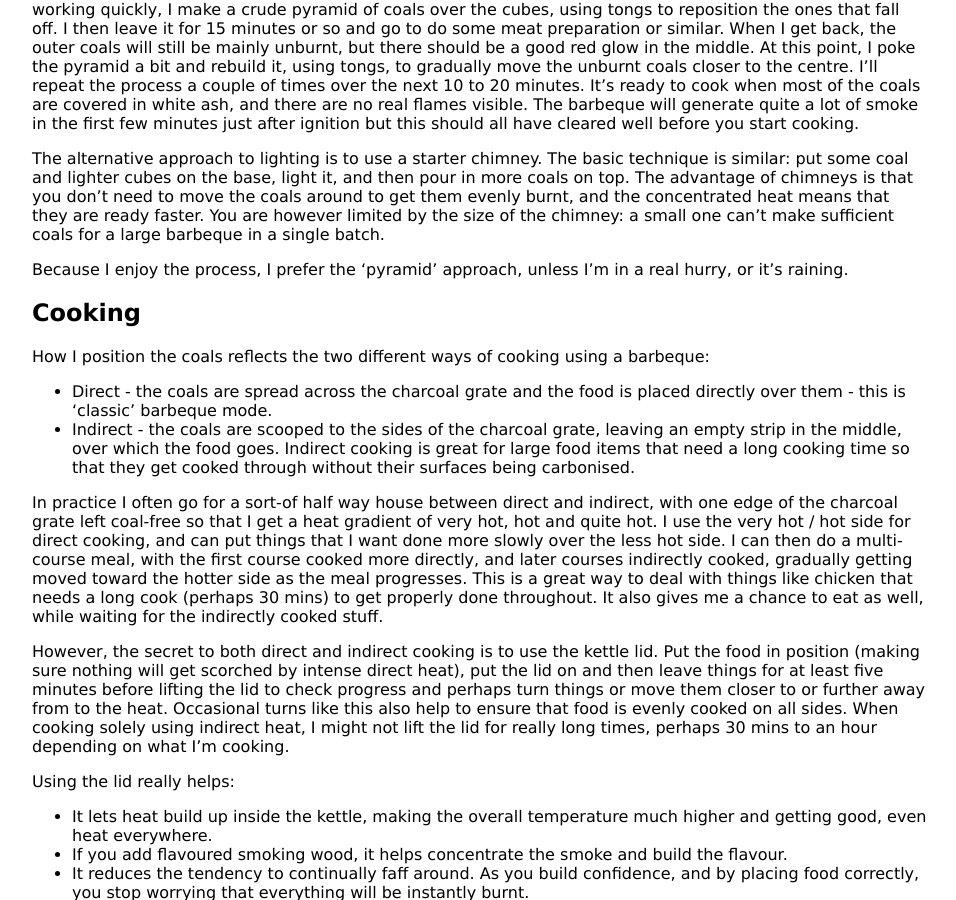
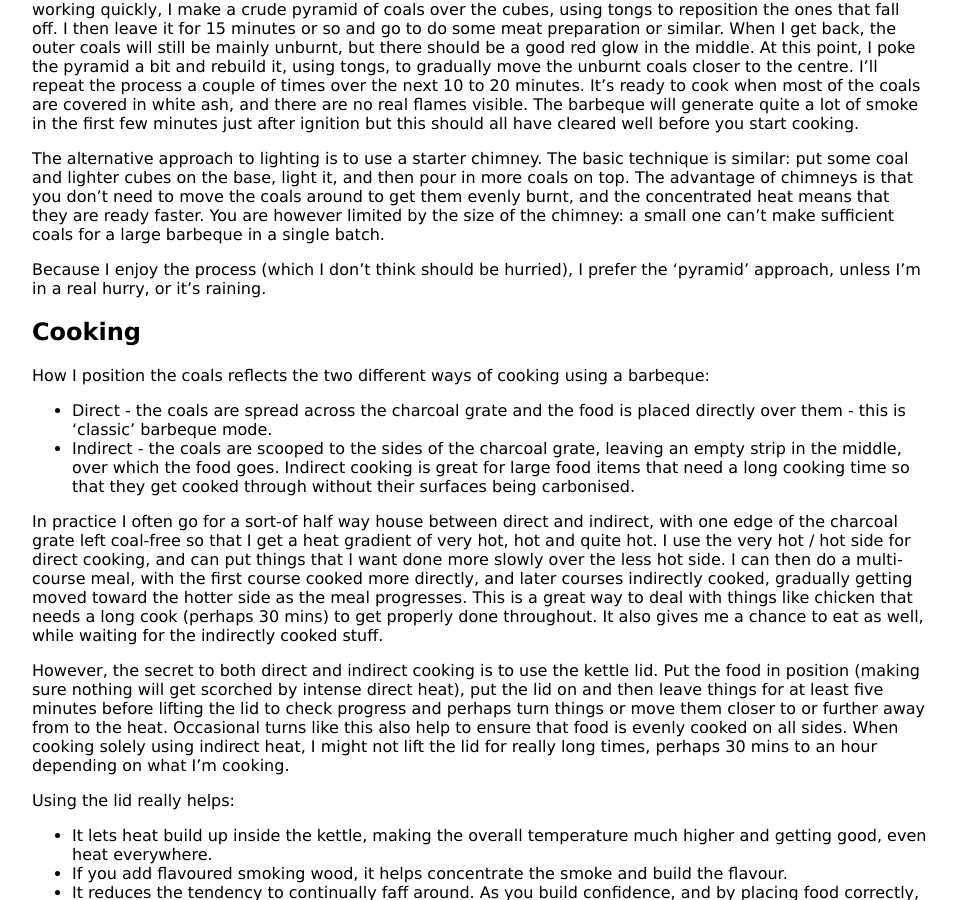
Before and after one commit to KineticLensman/KineticLensman.github.io, a Jekyll site: the page built from _posts/2018-08-12-barbecue-part1.md, in a window 1280 px wide and 900 px high, scrolled down 1092 px. Shown: the whole window, without its empty margins (160-1116 px from the left). Built offline with Jekyll 4.4.1, drawn with Linux system fonts in a browser that asks for light colours.

Commit message:
Update 2018-08-12-barbecue-part1.md

```diff
--- a/_posts/2018-08-12-barbecue-part1.md
+++ b/_posts/2018-08-12-barbecue-part1.md
@@ -34,7 +34,7 @@
 
 The alternative approach to lighting is to use a starter chimney. The basic technique is similar: put some coal and lighter cubes on the base, light it, and then pour in more coals on top. The advantage of chimneys is that you don't need to move the coals around to get them evenly burnt, and the concentrated heat means that they are ready faster. You are however limited by the size of the chimney: a small one can't make sufficient coals for a large barbeque in a single batch.
 
-Because I enjoy the process, I prefer the 'pyramid' approach, unless I'm in a real hurry, or it's raining.
+Because I enjoy the process (which I don't think should be hurried), I prefer the 'pyramid' approach, unless I'm in a real hurry, or it's raining.
 
 ## Cooking
 
```
